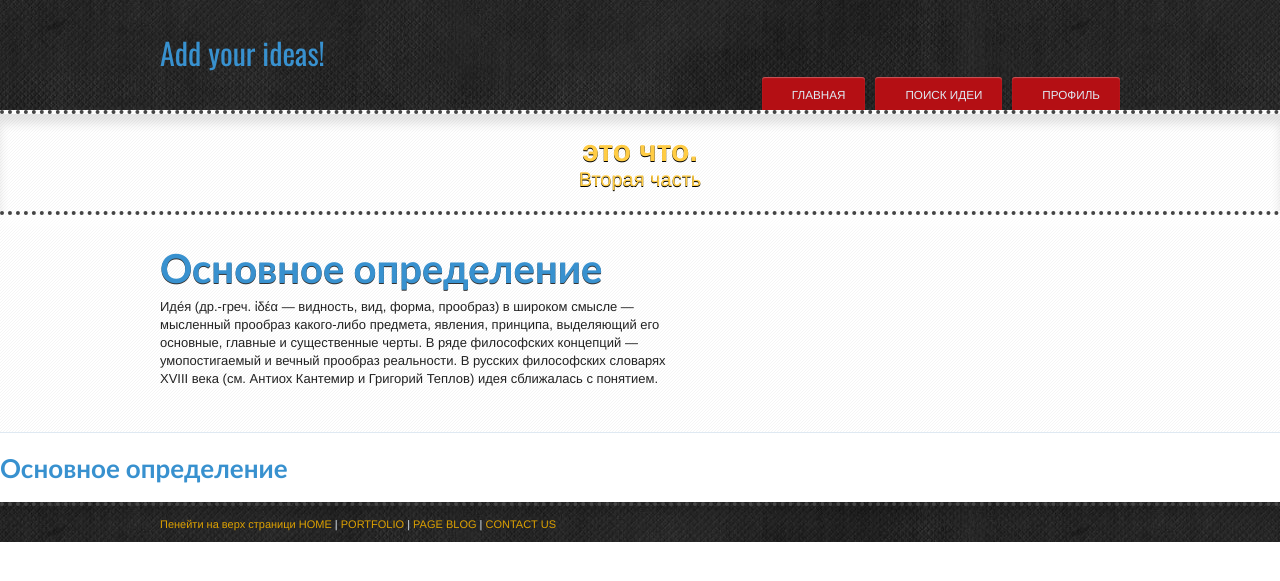
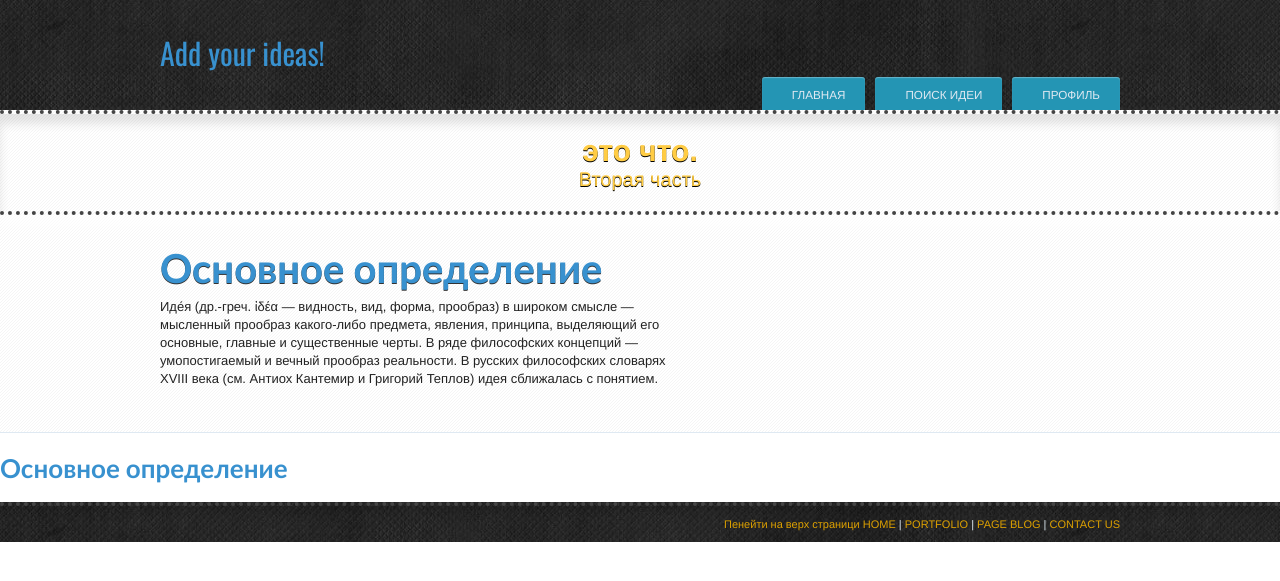
Before and after one commit to iitwebdev/L-and-L, a Python web app: template MyProject1/myproject1/templates/user.jinja2 in a window 1280 px wide. Shown: the top 581 px of the page. Run offline with Jinja, Linux system fonts and the light colour scheme; the template is opened without the code that fills it, so the values that code supplies are empty; some libraries are stand-ins or nearby versions; some web fonts are replaced.

Commit message:
Вкладки

```diff
--- a/MyProject1/myproject1/static/main.css
+++ b/MyProject1/myproject1/static/main.css
@@ -101,7 +101,7 @@ ul[role=navigation] li {
   margin: 0 0 0 10px;
 }
 ul[role=navigation] li a {
-  background: #b40f14;
+  background: #2495b4;
   /*border: 1px solid #2495b4;
   border-bottom: 0;*/
   -moz-box-shadow: 0 1px 1px rgba(255, 255, 255, 0.3) inset;
@@ -253,13 +253,9 @@ footer[role=contentinfo] p {
   margin: 0 auto;
   width: 960px;
   font: 11px/16px Helvetica, Arial, Tahoma;
+  text-align: right;
   overflow: hidden;
 }
-footer[role=contentinfo] p .leftfooter {
+footer[role=contentinfo] p .left {
   text-align: left;
 }
-
-footer[role=contentinfo] p.rightfooter{
-    text-align: right;
-
-}
```
